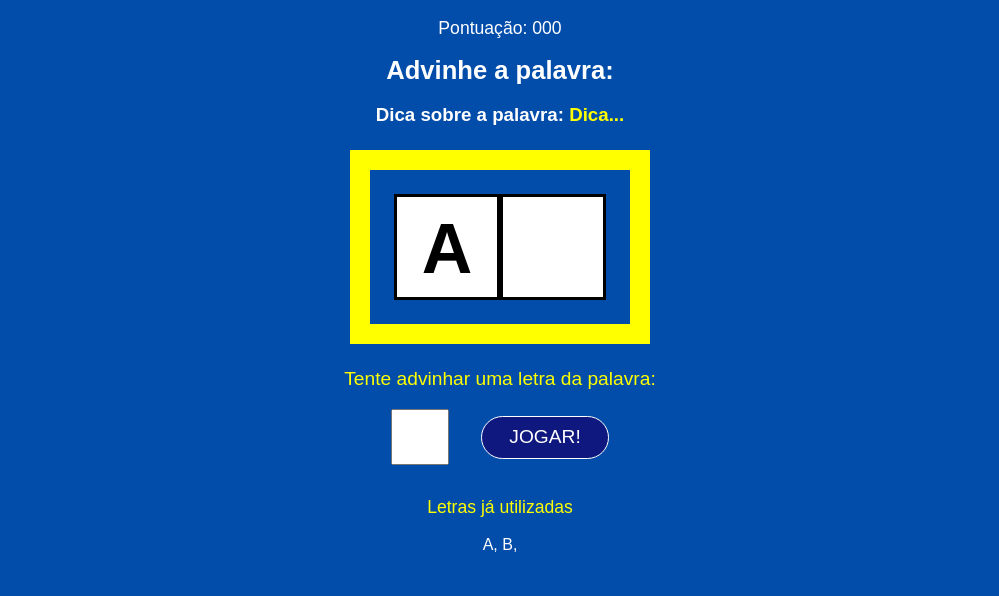
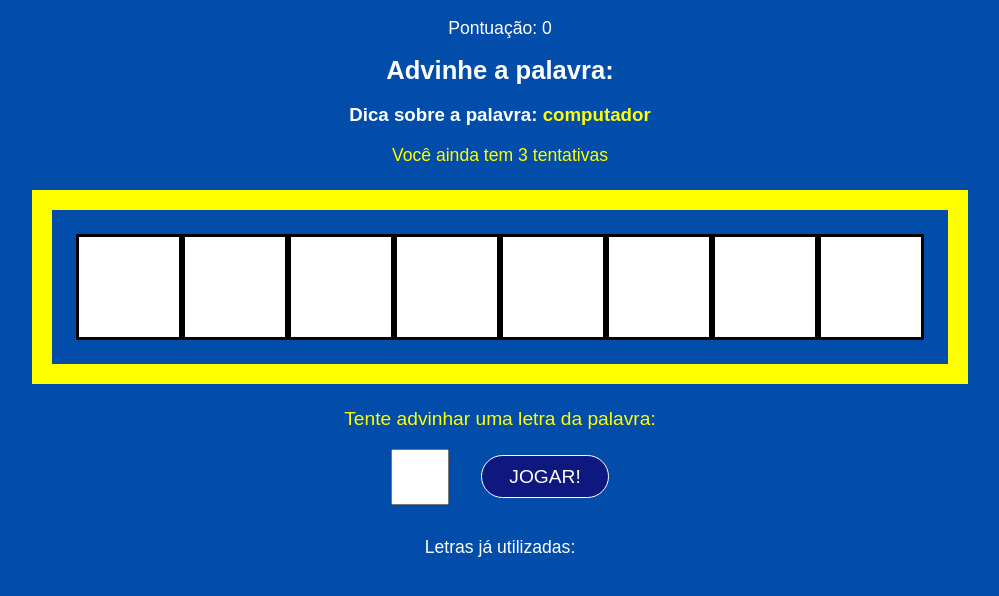
Before and after one commit to DevGuilhermeRodrigues/secretWord, a React (Vite) app: page / in a window 1280 px wide. Both pictures are taken after a click on the button "COMEÇAR O JOGO". Shown: the top 596 px of the page, without its empty margins (140-1139 px from the left). Built offline with nearby package versions, Linux system fonts and the light colour scheme.

Commit message:
Funcionalidade do game

```diff
--- a/src/App.jsx
+++ b/src/App.jsx
@@ -26,6 +26,15 @@ function App() {
   const [pickedCategory, setPickedCategory] = useState('')
   const [letters, setLetters] = useState([])
 
+  // Letras advinhadas
+  const [guessedLetters, setGuessedLetters] = useState([])
+
+  // Letras erradas
+  const [wrongLetters, setWrongLetters] = useState([])
+
+  const [guesses, setGuesses] = useState(3)
+  const [score, setScore] = useState(0)
+
   const pickWordAndCategory = () => {
     const categories = Object.keys(words);
     const category = categories[Math.floor(Math.random() * Object.keys(categories).length)]
@@ -44,17 +53,27 @@ function App() {
     // FIll States
     setPickedWord(word)
     setPickedCategory(category)
-    setLetters(letters)
-
-    console.log(letters)
-    console.log(category, word)
-    console.log(wordLetter)
+    setLetters(wordLetter)
 
     setGameStage(stages[1].name)
   }
 
-  const verifyLetter = () => {
-    setGameStage(stages[2].name)
+  const verifyLetter = (letter) => {
+    const normalizedLetter = letter.toLowerCase()
+
+    if(guessedLetters.includes(normalizedLetter) || wrongLetters.includes(normalizedLetter)) {
+      return
+    }
+
+    if(letters.includes(normalizedLetter)){
+      setGuessedLetters((actualGuessedLetters) => [
+        ...actualGuessedLetters, normalizedLetter
+      ])
+    } else {
+      setWrongLetters((actualWrongLetters) => [
+        ...actualWrongLetters, normalizedLetter
+      ])
+    }
   }
 
   const retry = () => {
@@ -64,7 +83,16 @@ function App() {
   return (
     <div className="App">
       {gameStage === 'start' && <StartScreen startGame={startGame} />}
-      {gameStage === 'game' && <Game verifyLetter={verifyLetter} />}
+      {gameStage === 'game' && <Game
+        verifyLetter={verifyLetter}
+        pickedWord={pickedWord}
+        pickedCategory={pickedCategory}
+        letters={letters}
+        guessedLetters={guessedLetters}
+        wrongLetters={wrongLetters}
+        guesses={guesses}
+        score={score}
+        />}
       {gameStage === 'end' && <GamerOver retry={retry} />}
     </div>
   )
--- a/src/components/Game/Game.css
+++ b/src/components/Game/Game.css
@@ -45,8 +45,13 @@
     height: 50px;
     font-size: 2em;
     margin-right: 1em;
+    text-align: center;
 }
 
 .wrongLettersContainer {
     margin-top: 2em;
 }
+
+.wrongLettersContainer p, span {
+    color: white;
+}
--- a/src/components/Game/Game.jsx
+++ b/src/components/Game/Game.jsx
@@ -1,33 +1,62 @@
-import React from 'react'
+import React, { useRef, useState } from 'react'
 import './Game.css'
 
-export default function Game({verifyLetter}) {
+export default function Game({verifyLetter, pickedWord, pickedCategory, letters, guessedLetters, wrongLetters, guesses, score}) {
+
+  const [letter, setLetter] = useState("")
+
+  const letterInputRef = useRef(null)
+
+  const handleSubmit = (e) => {
+    e.preventDefault()
+
+    verifyLetter(letter)
+    setLetter('')
+
+    letterInputRef.current.focus();
+  }
+
   return (
     <div className="game">
       <p className="points">
-        <span>Pontuação: 000</span>
+        <span>Pontuação: {score}</span>
       </p>
 
       <h1>Advinhe a palavra:</h1>
-      <h3 className="tip">Dica sobre a palavra: <span>Dica...</span></h3>
+      <h3 className="tip">Dica sobre a palavra: <span>{pickedCategory}</span></h3>
+      <p>Você ainda tem {guesses} tentativas</p>
 
       <div className='wordContainer'>
-        <span className="letter">A</span>
-        <span className="blankSquare"></span>
+        {letters.map( (letter, i) => (
+          guessedLetters.includes(letter) ?(
+            <span key={i} className='letter'>{letter}</span>
+          ) : (
+            <span key={i} className='blankSquare'></span>
+          )
+        ))}
       </div>
 
       <div className="LetterContainer">
         <p>Tente advinhar uma letra da palavra:</p>
-        <form>
-          <input type='text' name='letter' maxLength='1' required />
+        <form onSubmit={handleSubmit}>
+          <input
+            type='text'
+            name='letter'
+            maxLength='1'
+            required
+            onChange={(e) => setLetter(e.target.value)}
+            value={letter}
+            ref={letterInputRef}
+            />
           <button>Jogar!</button>
         </form>
       </div>
 
       <div className="wrongLettersContainer">
-        <p>Letras já utilizadas</p>
-        <span>A, </span>
-        <span>B, </span>
+        <p>Letras já utilizadas:</p>
+        {wrongLetters.map( (letter, i) => (
+          <span key={i}>{letter}</span>
+        ))}
       </div>
     </div>
   )
```
